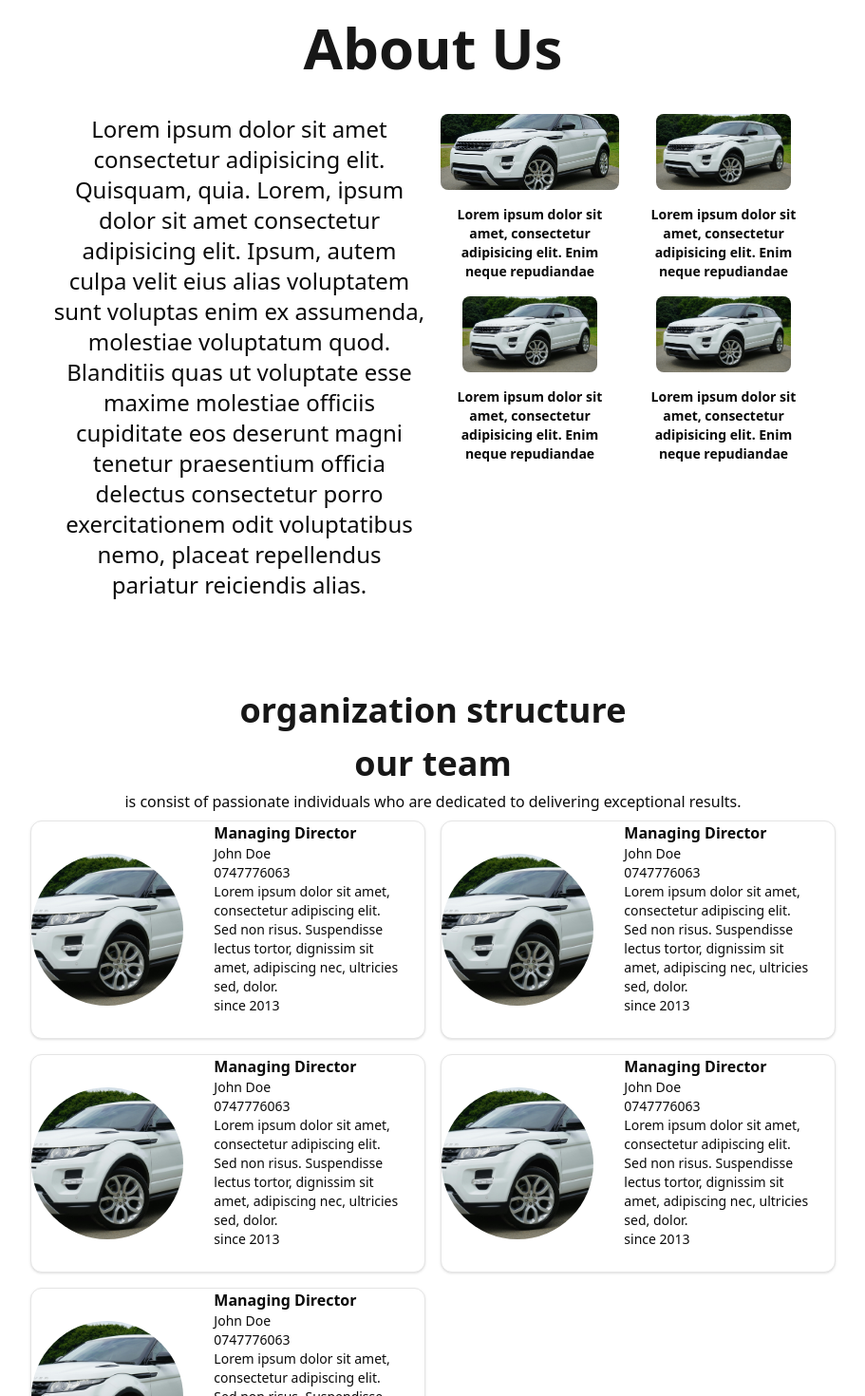
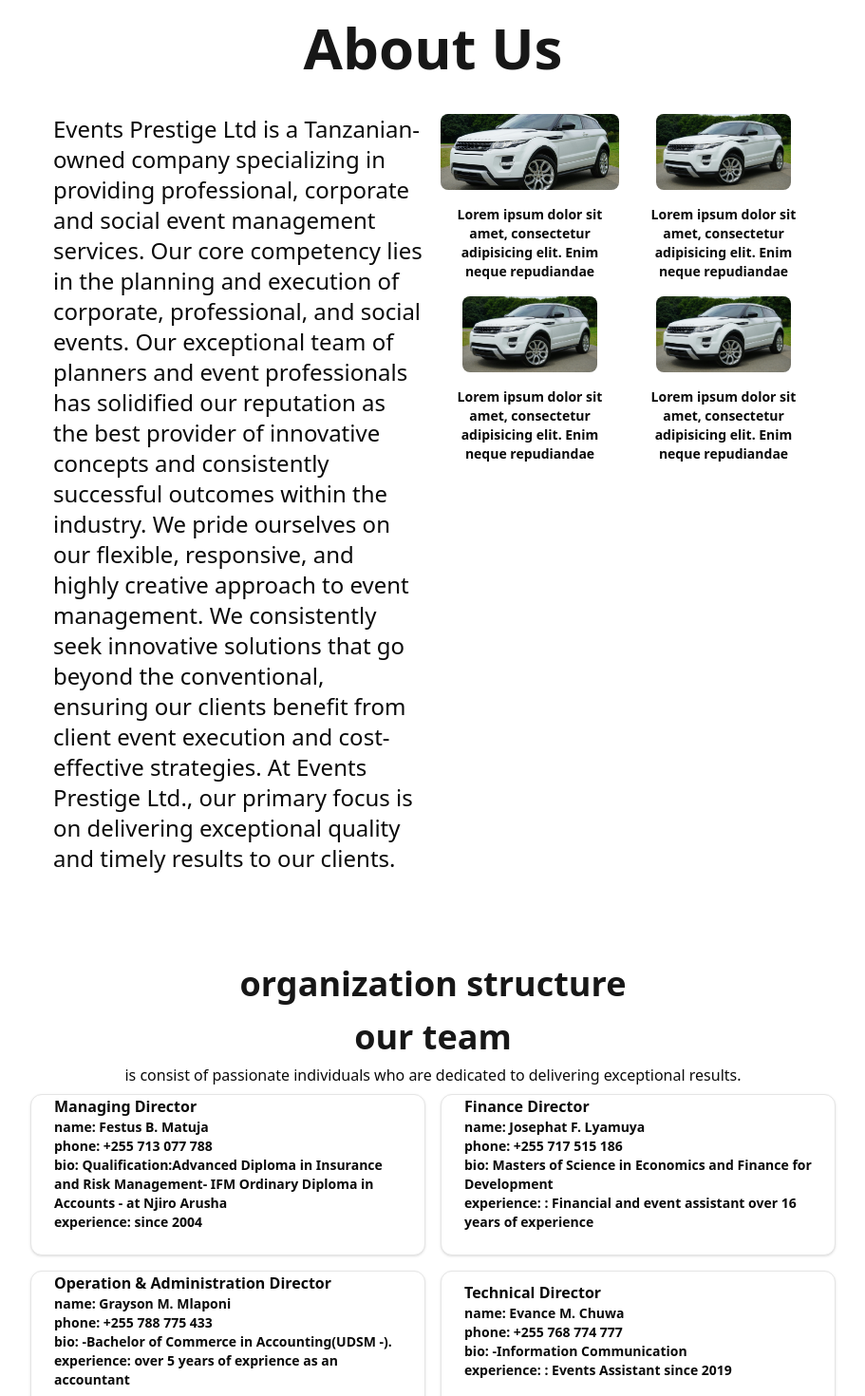
Before and after one commit to passion-steven28/event-prestige, a React (Vite) app: page /about in a window 1280 px wide. Shown: the part 180-1650 px from the top of the page at 95% size, without its empty margins (184-1095 px from the left). Built offline with nearby package versions, Linux system fonts and the light colour scheme.

Commit message:
text content change

```diff
--- a/package.json
+++ b/package.json
@@ -25,6 +25,7 @@
     "clsx": "^2.1.1",
     "embla-carousel-react": "^8.3.0",
     "framer-motion": "^11.11.8",
+    "lucide": "^0.452.0",
     "lucide-react": "^0.452.0",
     "react": "^18.3.1",
     "react-dom": "^18.3.1",
--- a/src/components/sections/about-section.tsx
+++ b/src/components/sections/about-section.tsx
@@ -5,9 +5,28 @@ const AboutSection = () => {
                 About Us
             </h1>
             <div className="flex flex-col md:flex-row justify-between items-start gap-4 w-full">
-                <p className="text-2xl w-full">
-                    Lorem ipsum dolor sit amet consectetur adipisicing elit. Quisquam, quia.
-                    Lorem, ipsum dolor sit amet consectetur adipisicing elit. Ipsum, autem culpa velit eius alias voluptatem sunt voluptas enim ex assumenda, molestiae voluptatum quod. Blanditiis quas ut voluptate esse maxime molestiae officiis cupiditate eos deserunt magni tenetur praesentium officia delectus consectetur porro exercitationem odit voluptatibus nemo, placeat repellendus pariatur reiciendis alias.
+                <p className="text-2xl w-full text-left">
+                    Events Prestige Ltd is a Tanzanian-owned
+                    company specializing in providing
+                    professional, corporate and social event
+                    management services.
+                    Our core competency lies in the planning and
+                    execution of corporate, professional, and
+                    social events.
+                    Our exceptional team of planners and event
+                    professionals has solidified our reputation as
+                    the best provider of innovative concepts and
+                    consistently successful outcomes within the
+                    industry.
+                    We pride ourselves on our flexible, responsive,
+                    and highly creative approach to event
+                    management. We consistently seek innovative
+                    solutions that go beyond the conventional,
+                    ensuring our clients benefit from client
+                    event execution and cost-effective strategies.
+                    At Events Prestige Ltd., our primary focus is on
+                    delivering exceptional quality and timely
+                    results to our clients.
                 </p>
                 <div className="grid md:grid-cols-2 gap-4 items-center w-full">
                     <div className="flex flex-col gap-4">
--- a/src/components/sections/clients-section.tsx
+++ b/src/components/sections/clients-section.tsx
@@ -2,22 +2,19 @@ import { CheckboxIcon } from "@radix-ui/react-icons"
 import Marquee from "../ui/marquee"
 
 const clients = [
-    'government',
-    'education',
-    'healthcare',
-    'finance',
-    'retail',
-    'hospitality',
-    'real estate',
-    'technology',
-    'media',
-    'energy',
-    'automotive',
-    'logistics',
-    'construction',
-    'transportation',
-    'manufacturing',
-    'agriculture',
+    "Government(s)",
+    "Regional Economic Communities EAC, SADC, AfCFTA, EU",
+    "International organization's",
+    "NGO’s",
+    "Companies",
+    "UNITED REPUBLIC OF TANZANIA",
+    "EVENTS PRESTIGE 14 COMPANY LIMITED",
+    "Embassies",
+    "Professional Bodies",
+    "Hotel & Resort",
+    "Tour & Travel Agency",
+    "Restaurants",
+    "Retail Franchise Store"
 ]
 
 const ClientSection = () => {
--- a/src/components/sections/contact-section.tsx
+++ b/src/components/sections/contact-section.tsx
@@ -4,16 +4,22 @@ const ContactSection = () => {
             <div className="flex-1 grid place-items-start gap-4 h-full">
                 <div className="grid gap-2">
                     <h1 className="text-6xl font-bold underline">feel free to contact us any time</h1>
-                    <p className="text-xl">Lorem ipsum dolor, sit amet consectetur adipisicing elit. Inventore, a.</p>
+                    <p className="text-xl">You may also visit our office
+                        and we will be more than happy.
+                    </p>
                 </div>
 
                 <div className="flex flex-col gap-2">
                     <p className="text-2xl font-semibold">contact us on your inquires</p>
                     <ul className="flex flex-col items-start gap-1">
-                        <li className="text-lg font-semibold">+255 764 811 412</li>
-                        <li className="text-lg font-semibold">test@mail.com</li>
-                        <li className="text-lg font-semibold">p.o.box dar es salaam</li>
-                        <li className="text-lg font-semibold">passion28.vercel.app</li>
+                        <li className="text-lg font-semibold">
+                            +255 764 811 412,
+                            +255 713 077 788,
+                            +255 768 774 777
+                        </li>
+                        <li className="text-lg font-semibold">josephat.focus@gmail.com</li>
+                        <li className="text-lg font-semibold">P.O. Box 33398 , Dar es Salaam, Tanzania</li>
+                        <li className="text-lg font-semibold">http://www.epltd.co.tz/</li>
                     </ul>
                 </div>
             </div>
--- a/src/components/sections/hero-section.tsx
+++ b/src/components/sections/hero-section.tsx
@@ -7,10 +7,11 @@ const HeroSection = () => {
         <section className="flex flex-col items-center justify-center gap-10 py-20 px-6 text-center">
             <div className="flex flex-col items-center justify-center gap-4 md:h-[50vh]">
                 <h1 className="text-6xl font-bold text-primary">
-                    digital agency company
+                    EVENTS PRESTIGE LIMITED
                 </h1>
                 <p className="text-2xl">
-                    Lorem ipsum dolor sit amet consectetur adipisicing elit. Quisquam, quia.
+                    As a leading professional and corporate events management company, we are a dynamic team with a proven track record of delivering innovative
+                    and engaging events that exceed our clients' expectations.
                 </p>
                 <div className="flex gap-4 items-center">
                     <Button>
--- a/src/pages/About.tsx
+++ b/src/pages/About.tsx
@@ -5,45 +5,37 @@ import { Card, CardContent } from "@/components/ui/card"
 
 const team = [
     {
-        name: 'John Doe',
+        name: 'Festus B. Matuja',
         designation: 'Managing Director',
         image: '/images/1.jpg',
-        phone: '0747776063',
-        bio: 'Lorem ipsum dolor sit amet, consectetur adipiscing elit. Sed non risus. Suspendisse lectus tortor, dignissim sit amet, adipiscing nec, ultricies sed, dolor.',
-        experience: 'since 2013',
+        phone: '+255 713 077 788',
+        bio: 'Qualification:Advanced Diploma in Insurance and Risk Management- IFM Ordinary Diploma in Accounts - at Njiro Arusha',
+        experience: 'since 2004',
     },
     {
-        name: 'John Doe',
-        designation: 'Managing Director',
+        name: 'Josephat F. Lyamuya',
+        designation: 'Finance Director',
         image: '/images/1.jpg',
-        phone: '0747776063',
-        bio: 'Lorem ipsum dolor sit amet, consectetur adipiscing elit. Sed non risus. Suspendisse lectus tortor, dignissim sit amet, adipiscing nec, ultricies sed, dolor.',
-        experience: 'since 2013',
+        phone: '+255 717 515 186',
+        bio: ' Masters of Science in Economics and Finance for Development',
+        experience: ': Financial and event assistant over 16 years of experience',
     },
     {
-        name: 'John Doe',
-        designation: 'Managing Director',
+        name: 'Grayson M. Mlaponi',
+        designation: 'Operation & Administration Director',
         image: '/images/1.jpg',
-        phone: '0747776063',
-        bio: 'Lorem ipsum dolor sit amet, consectetur adipiscing elit. Sed non risus. Suspendisse lectus tortor, dignissim sit amet, adipiscing nec, ultricies sed, dolor.',
-        experience: 'since 2013',
+        phone: '+255 788 775 433',
+        bio: '-Bachelor of Commerce in Accounting(UDSM -).',
+        experience: 'over 5 years of exprience as an accountant',
     },
     {
-        name: 'John Doe',
-        designation: 'Managing Director',
+        name: 'Evance M. Chuwa',
+        designation: 'Technical Director',
         image: '/images/1.jpg',
-        phone: '0747776063',
-        bio: 'Lorem ipsum dolor sit amet, consectetur adipiscing elit. Sed non risus. Suspendisse lectus tortor, dignissim sit amet, adipiscing nec, ultricies sed, dolor.',
-        experience: 'since 2013',
+        phone: '+255 768 774 777',
+        bio: '-Information Communication',
+        experience: ': Events Assistant since 2019',
     },
-    {
-        name: 'John Doe',
-        designation: 'Managing Director',
-        image: '/images/1.jpg',
-        phone: '0747776063',
-        bio: 'Lorem ipsum dolor sit amet, consectetur adipiscing elit. Sed non risus. Suspendisse lectus tortor, dignissim sit amet, adipiscing nec, ultricies sed, dolor.',
-        experience: 'since 2013',
-    }
 ]
 
 const AboutPage = () => {
@@ -68,21 +60,21 @@ const AboutPage = () => {
                     <div className="grid md:grid-cols-2 gap-4 size-full">
                         {team.map((team) => (
                             <Card key={team.name} className="flex flex-col md:flex-row items-center gap-2">
-                                <div className="relative h-20 w-20 md:h-[10rem] md:w-[50rem]">
+                                {/* <div className="relative h-20 w-20 md:h-[10rem] md:w-[50rem]">
                                     <img
                                         src={team.image}
                                         alt=""
                                         className="size-full object-cover rounded-full"
                                     />
-                                </div>
+                                </div> */}
                                 <CardContent>
                                     <h1 className="text-md font-bold">
                                         {team.designation}
                                     </h1>
-                                    <h3 className="text-sm">{team.name}</h3>
-                                    <h3 className="text-sm">{team.phone}</h3>
-                                    <p className="text-sm">{team.bio}</p>
-                                    <p className="text-sm">{team.experience}</p>
+                                    <h3 className="text-sm font-semibold">name: {team.name}</h3>
+                                    <h3 className="text-sm font-semibold">phone: {team.phone}</h3>
+                                    <p className="text-sm font-semibold">bio: {team.bio}</p>
+                                    <p className="text-sm font-semibold">experience: {team.experience}</p>
                                 </CardContent>
                             </Card>
                         ))}
```
Also changed, not shown: src/components/sections/mission-section.tsx (+17 -9 lines), src/components/sections/service-section.tsx (+49 -30 lines), 1 other file (tests, documents, lock files or other folders).
